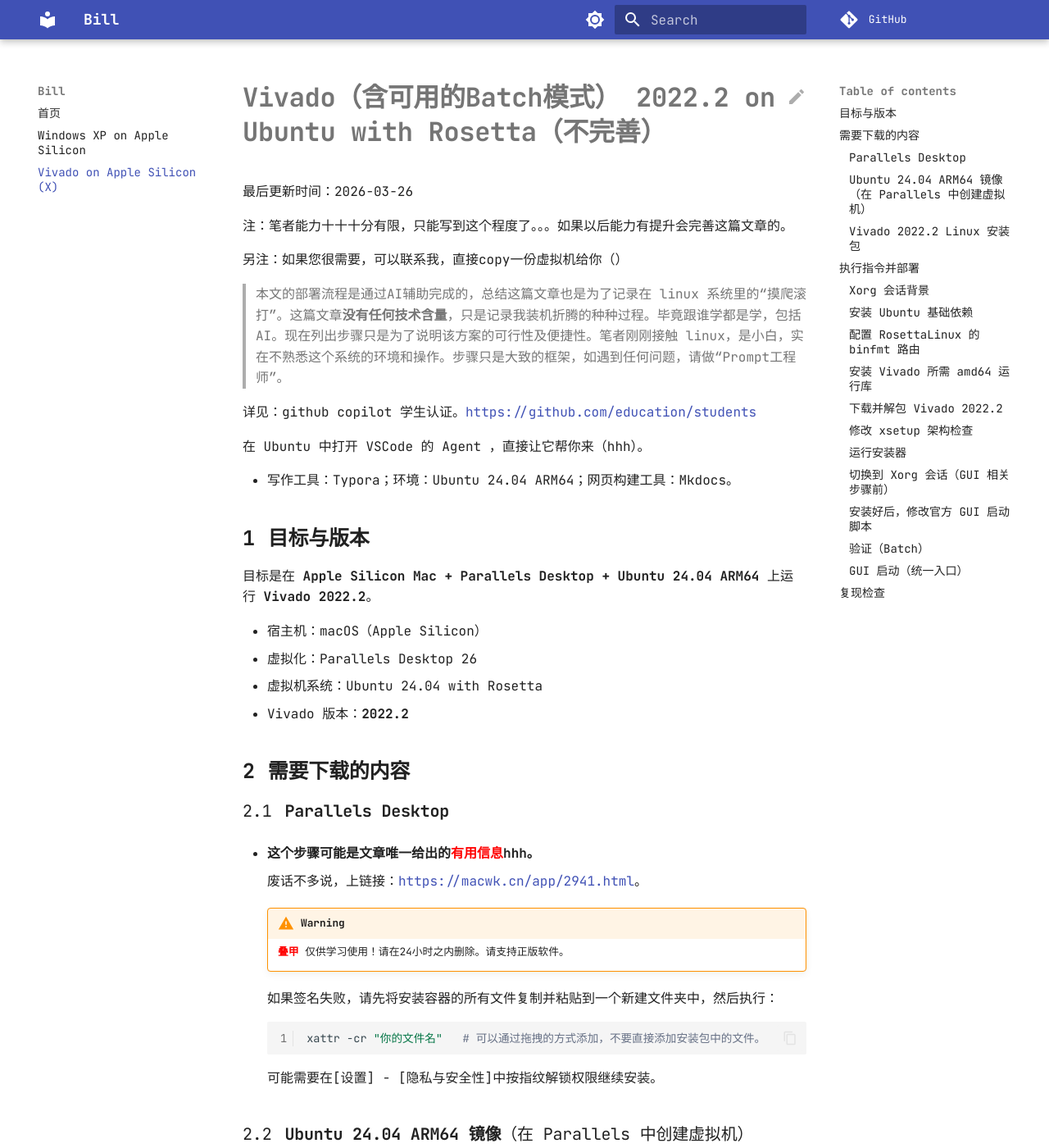
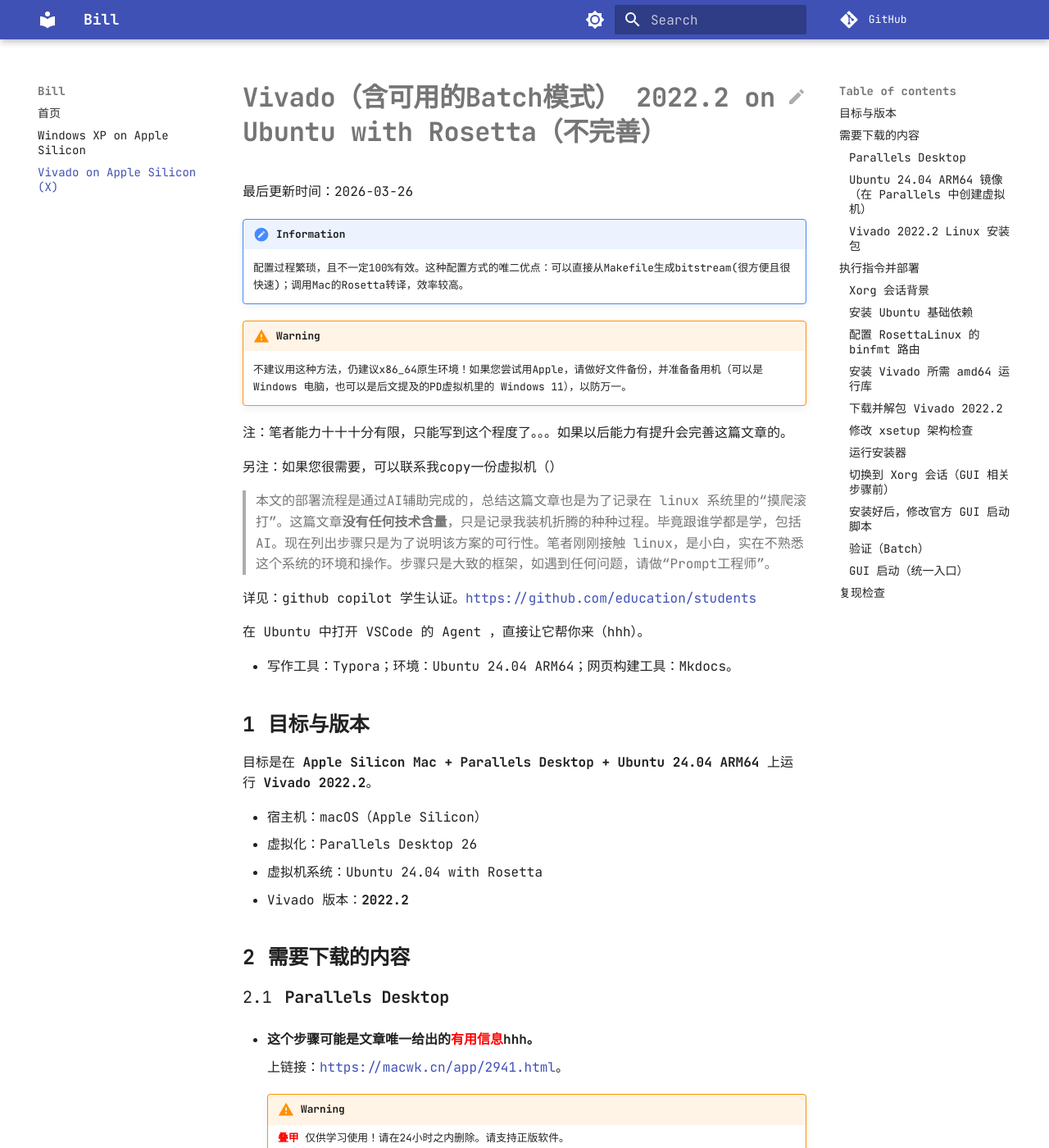
Before and after one commit to bfyes/Virtual-machines-on-Mac, an MkDocs documentation site: the page built from docs/vivado-apple-silicon.md, in a window 1280 px wide and 1400 px high. Shown: the whole window at 82% size. Built offline with MkDocs 1.6.1 and Material for MkDocs 9.7.7, drawn with Linux system fonts in a browser that asks for light colours; comment, search, counter and statistics services are not loaded; some of the changed text lies outside the part shown.

Commit message:
修改vivado部分指令和完善文档提示

````diff
--- a/docs/vivado-apple-silicon.md
+++ b/docs/vivado-apple-silicon.md
@@ -2,11 +2,17 @@
 
 最后更新时间：2026-03-26
 
+!!! information
+    配置过程繁琐，且不一定100%有效。这种配置方式的唯二优点：可以直接从Makefile生成bitstream(很方便且很快速)；调用Mac的Rosetta转译，效率较高。
+
+!!! warning
+    不建议用这种方法，仍建议x86_64原生环境！如果您尝试用Apple，请做好文件备份，并准备备用机（可以是 Windows 电脑，也可以是后文提及的PD虚拟机里的 Windows 11），以防万一。
+
 注：笔者能力十十十分有限，只能写到这个程度了。。。如果以后能力有提升会完善这篇文章的。
 
-另注：如果您很需要，可以联系我，直接copy一份虚拟机给你（）
+另注：如果您很需要，可以联系我copy一份虚拟机（）
 
-> 本文的部署流程是通过AI辅助完成的，总结这篇文章也是为了记录在 linux 系统里的“摸爬滚打”。这篇文章**没有任何技术含量**，只是记录我装机折腾的种种过程。毕竟跟谁学都是学，包括AI。现在列出步骤只是为了说明该方案的可行性及便捷性。笔者刚刚接触 linux，是小白，实在不熟悉这个系统的环境和操作。步骤只是大致的框架，如遇到任何问题，请做“Prompt工程师”。
+> 本文的部署流程是通过AI辅助完成的，总结这篇文章也是为了记录在 linux 系统里的“摸爬滚打”。这篇文章**没有任何技术含量**，只是记录我装机折腾的种种过程。毕竟跟谁学都是学，包括AI。现在列出步骤只是为了说明该方案的可行性。笔者刚刚接触 linux，是小白，实在不熟悉这个系统的环境和操作。步骤只是大致的框架，如遇到任何问题，请做“Prompt工程师”。
 
 详见：github copilot 学生认证。<https://github.com/education/students>
 
@@ -29,12 +35,12 @@
 
 - **这个步骤可能是文章唯一给出的<span style="color:#FF0000;">有用信息</span>hhh。**
 
-    废话不多说，上链接：<https://macwk.cn/app/2941.html>。
+    上链接：<https://macwk.cn/app/2941.html>。
 
     !!! warning
         <span style="color:#FF0000;">**叠甲**</span> 仅供学习使用！请在24小时之内删除。请支持正版软件。
 
-    如果签名失败，请先将安装容器的所有文件复制并粘贴到一个新建文件夹中，然后执行：
+    如果签名失败，请先将安装容器的所有文件**复制并粘贴到一个新建文件夹**中，然后执行：
 
 	```bash
     xattr -cr "你的文件名"	# 可以通过拖拽的方式添加，不要直接添加安装包中的文件。
@@ -187,6 +193,7 @@
 这一步的目的：拿到 `xsetup` 安装器文件。
 
 ```bash
+cd ~/Desktop # 假设.bin文件放置在桌面
 chmod +x Xilinx_Unified_2022.2_1014_8888_Lin64.bin
 ./Xilinx_Unified_2022.2_1014_8888_Lin64.bin --target ~/xilinx_2022.2
 ```
@@ -195,9 +202,12 @@
 
 ### 修改 `xsetup` 架构检查
 
-只改“报错退出”的架构判断分支，其他安装逻辑不要动。仅需把exit1前面加`#`注释掉即可。图片中是AI修改后的片段，不必这么麻烦。
+只改“报错退出”的架构判断分支，其他安装逻辑不要动。
 
-<img src="../Vivado%28Batch%29%20on%20Apple%20Silicon%20Mac.assets/image-20260326184049178.png" alt="image-20260326184049178" />
+!!! note
+    仅需把`exit1`前面加`#`注释掉即可。图片中是AI修改后的片段，不必这么麻烦。
+
+    <img src="../Vivado%28Batch%29%20on%20Apple%20Silicon%20Mac.assets/image-20260326184049178.png" alt="image-20260326184049178" />
 
 ### 运行安装器
 
````
Also changed, not shown: site/search/search_index.json, site/vivado-apple-silicon/index.html.
